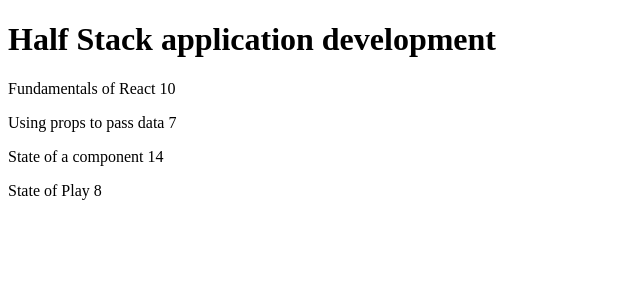
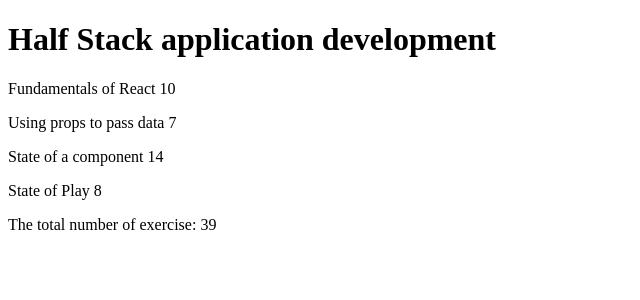
Before and after one commit to YehuCarrington/FullStack_part2, a React (Vite) app in the folder part2/: page / in a window 1280 px wide. Shown: the top 300 px of the page, without its empty margins (0-640 px from the left). Built offline with nearby package versions, Linux system fonts and the light colour scheme.

Commit message:
Submission for part2 exercise 2.2

```diff
--- a/part2/src/App.jsx
+++ b/part2/src/App.jsx
@@ -6,10 +6,18 @@
     </div>
   ))
 
+  let sum = 0
+  for(let i = 0; i < course.parts.length; i++){
+    sum += course.parts[i].exercises
+  }
+
+  console.log("The sum is: ", sum)
+
   return(
     <div>
       <h1>{course.name}</h1>
       <>{parts}</>
+      <p>The total number of exercise: {sum}</p>
     </div>
   )
 }
```
